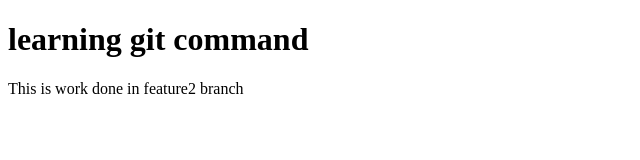
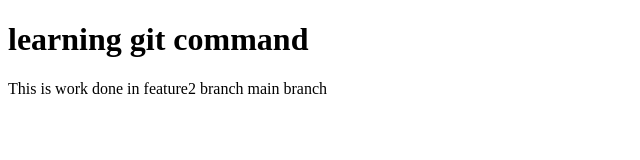
Before and after one commit to kamleshpari/Another_One, a plain HTML site: page index.html in a window 1280 px wide. Shown: the full height of the page, 0-640 px from the left. Drawn offline with Linux system fonts and the light colour scheme.

Commit message:
added main branch

```diff
--- a/index.html
+++ b/index.html
@@ -7,6 +7,7 @@
 </head>
 <body>
     <h1>learning git command</h1>
-    <p>This is work done in feature2 branch</p>
+    <p>This is work done in feature2 branch main branch</p>
+
 </body>
 </html>
```
